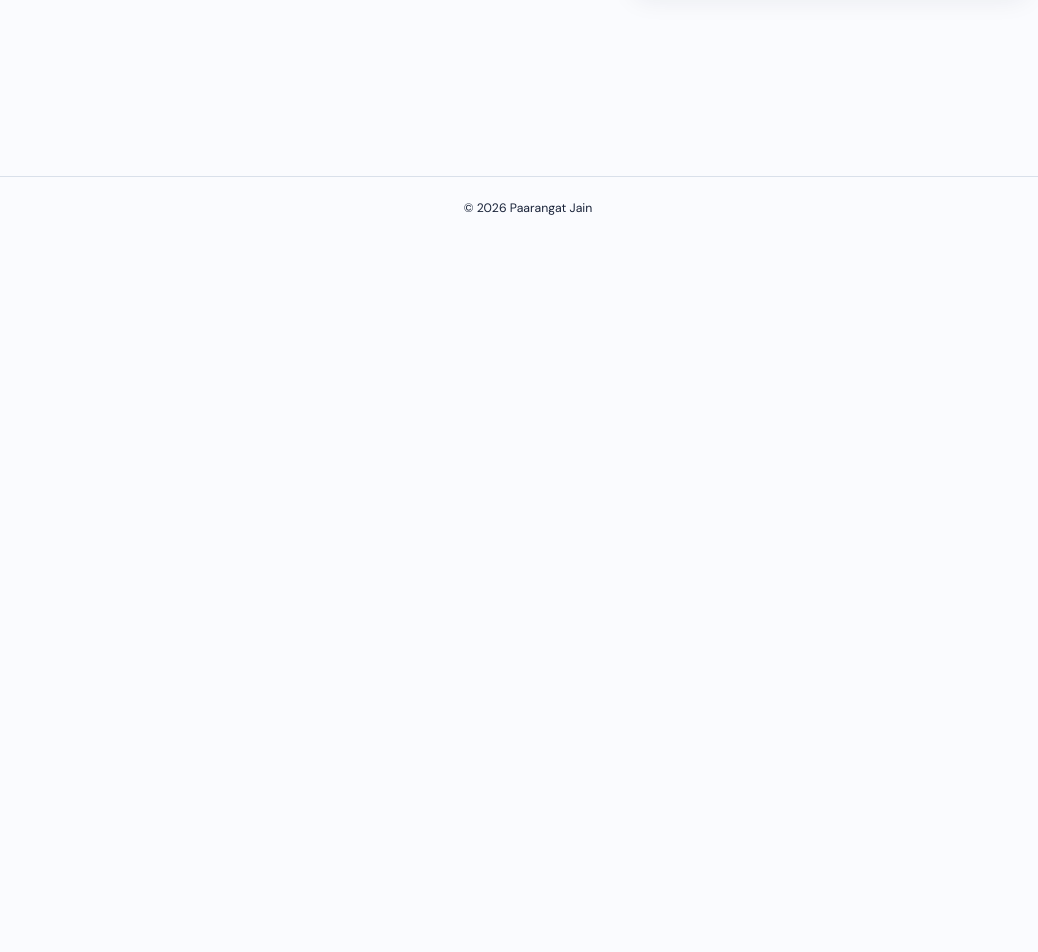
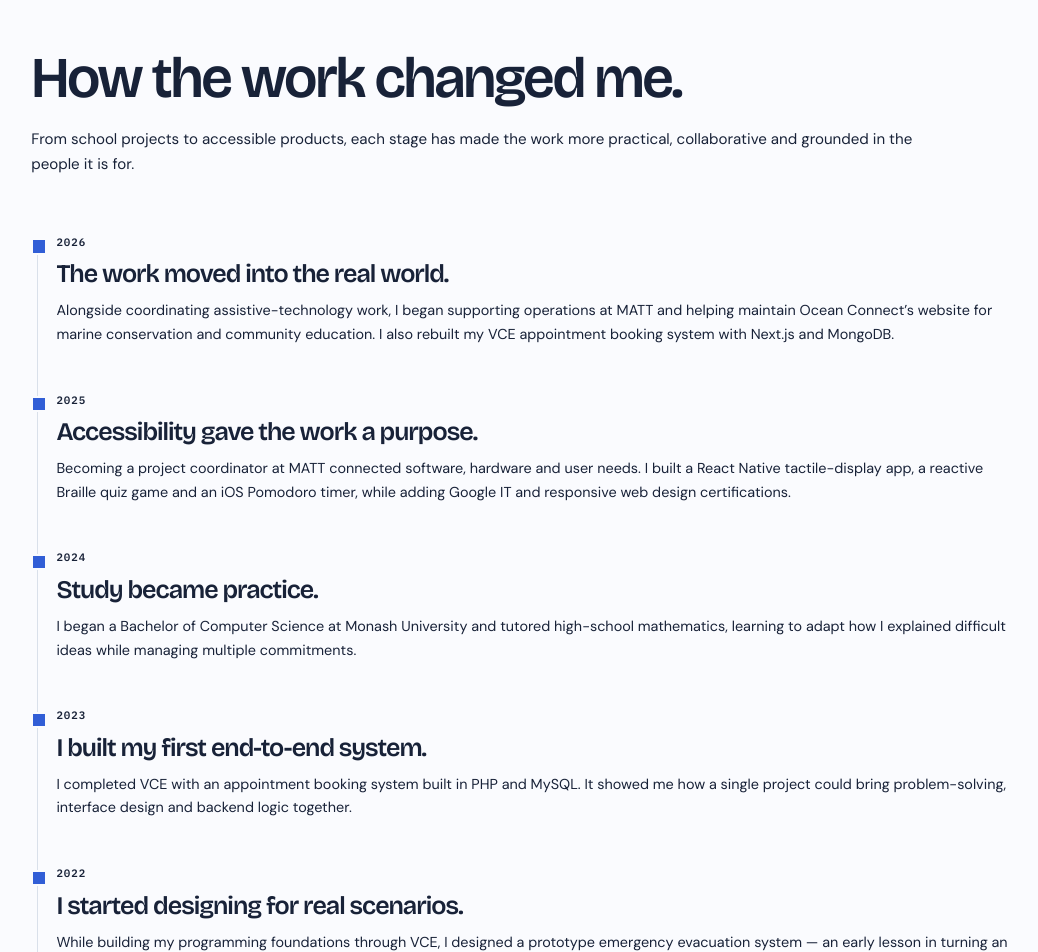
Before and after one commit to pjrus/p-jain-dev, a SvelteKit app: page /about in a window 1280 px wide. Shown: the part 560-1512 px from the top of the page, without its empty margins (112-1150 px from the left). Before the commit the page ends 800 px from the top, so only its background shows below. Built offline with nearby package versions, Linux system fonts and the light colour scheme.

Commit message:
feat: enhance About page with detailed timeline and improved descriptions

```diff
--- a/src/routes/about/+page.svelte
+++ b/src/routes/about/+page.svelte
@@ -2,14 +2,16 @@
   import { base } from '$app/paths';
   import SeoHead from '$lib/components/SeoHead.svelte';
   import { assetUrl, canonicalUrl } from '$lib/seo.js';
+
+  const aboutDescription =
+    'Meet Paarangat Jain, a Melbourne-based computer science student and accessibility-focused developer building practical web, mobile and assistive technology.';
 
   const aboutJsonLd = {
     '@context': 'https://schema.org',
     '@type': 'AboutPage',
     name: 'About Paarangat Jain',
     url: canonicalUrl('/about'),
-    description:
-      'Learn more about Paarangat Jain, a Melbourne-based developer working across web, mobile and assistive technology.',
+    description: aboutDescription,
     mainEntity: {
       '@type': 'Person',
       name: 'Paarangat Jain',
@@ -22,7 +24,7 @@
 
 <SeoHead
   title="About — Paarangat Jain"
-  description="Learn more about Paarangat Jain, a Melbourne-based developer working across web, mobile and assistive technology."
+  description={aboutDescription}
   path="/about"
   jsonLd={aboutJsonLd}
 />
@@ -40,11 +42,77 @@
 
   <div>
     <p>
-      I’m a computer science student at Monash University and a developer drawn to complex problems with practical outcomes. What began as an early interest in code has grown into work across full-stack products, mobile applications and assistive technology.
+      Hi, I’m Paarangat Jain. I’m a computer science student at Monash University, developer and accessibility advocate drawn to complex problems with practical outcomes. What began as an early interest in code has grown into work across full-stack products, mobile applications and assistive technology.
     </p>
     <br>
     <p>
-      As project coordinator with the Monash Assistive Technology Team, I help lead the development of affordable tactile displays for blind and low-vision users. The work connects hardware with a React Native companion application and keeps user research close to the engineering process. Away from the keyboard, I’m usually looking for somewhere new to eat, keeping up with films, or planning another trip.
+      As project coordinator with the Monash Assistive Technology Team, I help lead the development of affordable tactile displays for blind and low-vision users. The work connects hardware with a React Native companion application and keeps user research close to the engineering process. Away from the keyboard, I’m usually looking for somewhere new to eat, keeping up with K-dramas and Netflix, or catching the latest Marvel film.
     </p>
   </div>
+
+  <section class="about-timeline" aria-labelledby="timeline-title">
+    <div class="about-timeline-intro">
+      <h2 id="timeline-title">How the work changed me.</h2>
+      <p>
+        From school projects to accessible products, each stage has made the work more practical, collaborative and grounded in the people it is for.
+      </p>
+    </div>
+
+    <ol class="about-timeline-list">
+      <li>
+        <p class="about-timeline-period"><time datetime="2026">2026</time></p>
+        <div>
+          <h3>The work moved into the real world.</h3>
+          <p>
+            Alongside coordinating assistive-technology work, I began supporting operations at MATT and helping maintain Ocean Connect’s website for marine conservation and community education. I also rebuilt my VCE appointment booking system with Next.js and MongoDB.
+          </p>
+        </div>
+      </li>
+      <li>
+        <p class="about-timeline-period"><time datetime="2025">2025</time></p>
+        <div>
+          <h3>Accessibility gave the work a purpose.</h3>
+          <p>
+            Becoming a project coordinator at MATT connected software, hardware and user needs. I built a React Native tactile-display app, a reactive Braille quiz game and an iOS Pomodoro timer, while adding Google IT and responsive web design certifications.
+          </p>
+        </div>
+      </li>
+      <li>
+        <p class="about-timeline-period"><time datetime="2024">2024</time></p>
+        <div>
+          <h3>Study became practice.</h3>
+          <p>
+            I began a Bachelor of Computer Science at Monash University and tutored high-school mathematics, learning to adapt how I explained difficult ideas while managing multiple commitments.
+          </p>
+        </div>
+      </li>
+      <li>
+        <p class="about-timeline-period"><time datetime="2023">2023</time></p>
+        <div>
+          <h3>I built my first end-to-end system.</h3>
+          <p>
+            I completed VCE with an appointment booking system built in PHP and MySQL. It showed me how a single project could bring problem-solving, interface design and backend logic together.
+          </p>
+        </div>
+      </li>
+      <li>
+        <p class="about-timeline-period"><time datetime="2022">2022</time></p>
+        <div>
+          <h3>I started designing for real scenarios.</h3>
+          <p>
+            While building my programming foundations through VCE, I designed a prototype emergency evacuation system — an early lesson in turning an abstract brief into a useful technical response.
+          </p>
+        </div>
+      </li>
+      <li>
+        <p class="about-timeline-period"><time datetime="2021">2021</time></p>
+        <div>
+          <h3>I built the foundation for solving problems.</h3>
+          <p>
+            I began VCE at Viewbank College with a focus on analytical subjects, developing the structured thinking that now underpins how I approach technical problems.
+          </p>
+        </div>
+      </li>
+    </ol>
+  </section>
 </section>
--- a/src/styles/about.css
+++ b/src/styles/about.css
@@ -10,7 +10,7 @@
 
 .about-title {
   max-width: none;
-  margin-bottom: clamp(1.75rem, 3vw, 2.75rem);
+  margin-bottom: var(--page-heading-gap);
 }
 
 .about-figure {
@@ -39,6 +39,89 @@
   text-transform: uppercase;
 }
 
+.about-timeline {
+  clear: both;
+  margin-top: clamp(3.5rem, 7vw, 6.5rem);
+  padding-top: clamp(2.5rem, 5vw, 4rem);
+  border-top: 1px solid var(--line);
+}
+
+.about-timeline-intro {
+  margin-bottom: clamp(2.5rem, 5vw, 4rem);
+}
+
+.about-timeline h2 {
+  max-width: none;
+  font-size: clamp(2.6rem, 5vw, 5rem);
+}
+
+.about-timeline-intro > p {
+  max-width: var(--measure-lg);
+  margin-top: 1.25rem;
+  color: var(--muted);
+  font-size: 1.05rem;
+}
+
+.about-timeline-list {
+  position: relative;
+  display: grid;
+  gap: clamp(2rem, 4vw, 3.25rem);
+  margin: 0;
+  padding: 0;
+  list-style: none;
+}
+
+.about-timeline-list::before {
+  position: absolute;
+  top: 0.55rem;
+  bottom: 0.55rem;
+  left: 0.4rem;
+  width: 1px;
+  background: var(--line);
+  content: '';
+}
+
+.about-timeline-list li {
+  position: relative;
+  display: grid;
+  grid-template-columns: 1fr;
+  gap: 0.8rem;
+  padding-left: 1.75rem;
+}
+
+.about-timeline-list li::before {
+  position: absolute;
+  top: 0.25rem;
+  left: 0;
+  width: 0.85rem;
+  height: 0.85rem;
+  border: 0.2rem solid var(--background);
+  background: var(--primary);
+  content: '';
+}
+
+.about-timeline-period {
+  color: var(--muted);
+  font-family: var(--font-mono);
+  font-size: 0.75rem;
+  font-weight: 600;
+  letter-spacing: 0.09em;
+  line-height: 1.4;
+  text-align: left;
+  text-transform: uppercase;
+}
+
+.about-timeline-list h3 {
+  max-width: none;
+  font-size: clamp(1.45rem, 2.2vw, 2rem);
+}
+
+.about-timeline-list h3 + p {
+  max-width: none;
+  margin-top: 0.75rem;
+  color: var(--muted);
+}
+
 @media (max-width: 700px) {
   .about-figure {
     float: none;
--- a/src/styles/blog.css
+++ b/src/styles/blog.css
@@ -3,7 +3,7 @@
 }
 
 .blog .section-heading {
-  margin-bottom: clamp(2.5rem, 5vw, 4.25rem);
+  margin-bottom: var(--page-heading-gap);
 }
 
 .blog .section-heading-grid {
--- a/src/styles/tokens.css
+++ b/src/styles/tokens.css
@@ -48,6 +48,9 @@
   --section-space: clamp(3.5rem, 5.5vw, 5.5rem);
   --page-top-space: clamp(3rem, 4vw, 4rem);
   --heading-space: clamp(2.25rem, 4vw, 3.75rem);
+  /* Page titles lead directly into their content. Hero sections keep their
+     own, more generous rhythm. */
+  --page-heading-gap: 1.25rem;
   --stack-space: clamp(2.5rem, 4vw, 3rem);
 
   /* Surfaces ------------------------------------------------------------- */
@@ -116,3 +119,9 @@
     --exp-gap: 0.75rem;
   }
 }
+
+@media (min-width: 701px) {
+  :root {
+    --page-heading-gap: 0.75rem;
+  }
+}
```
